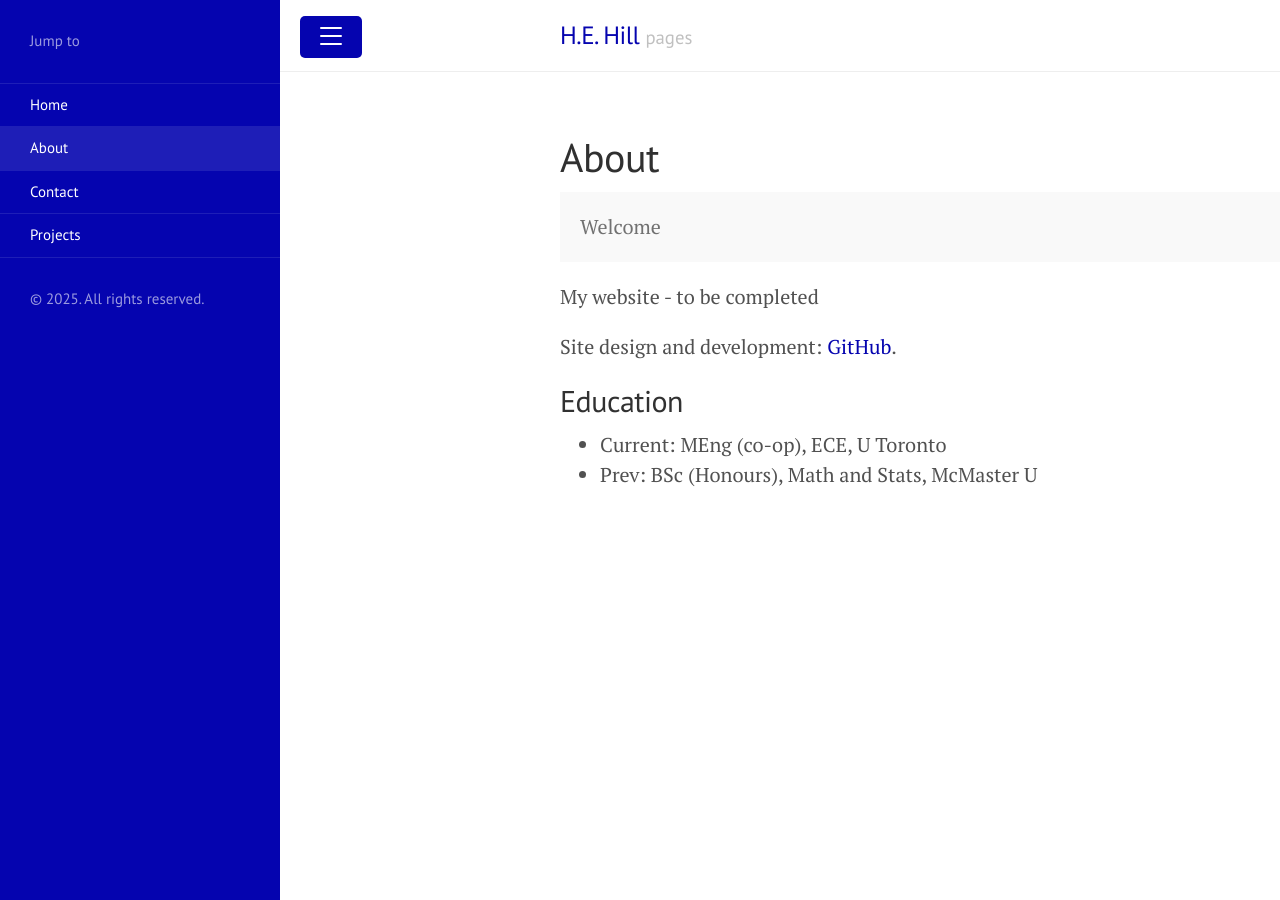
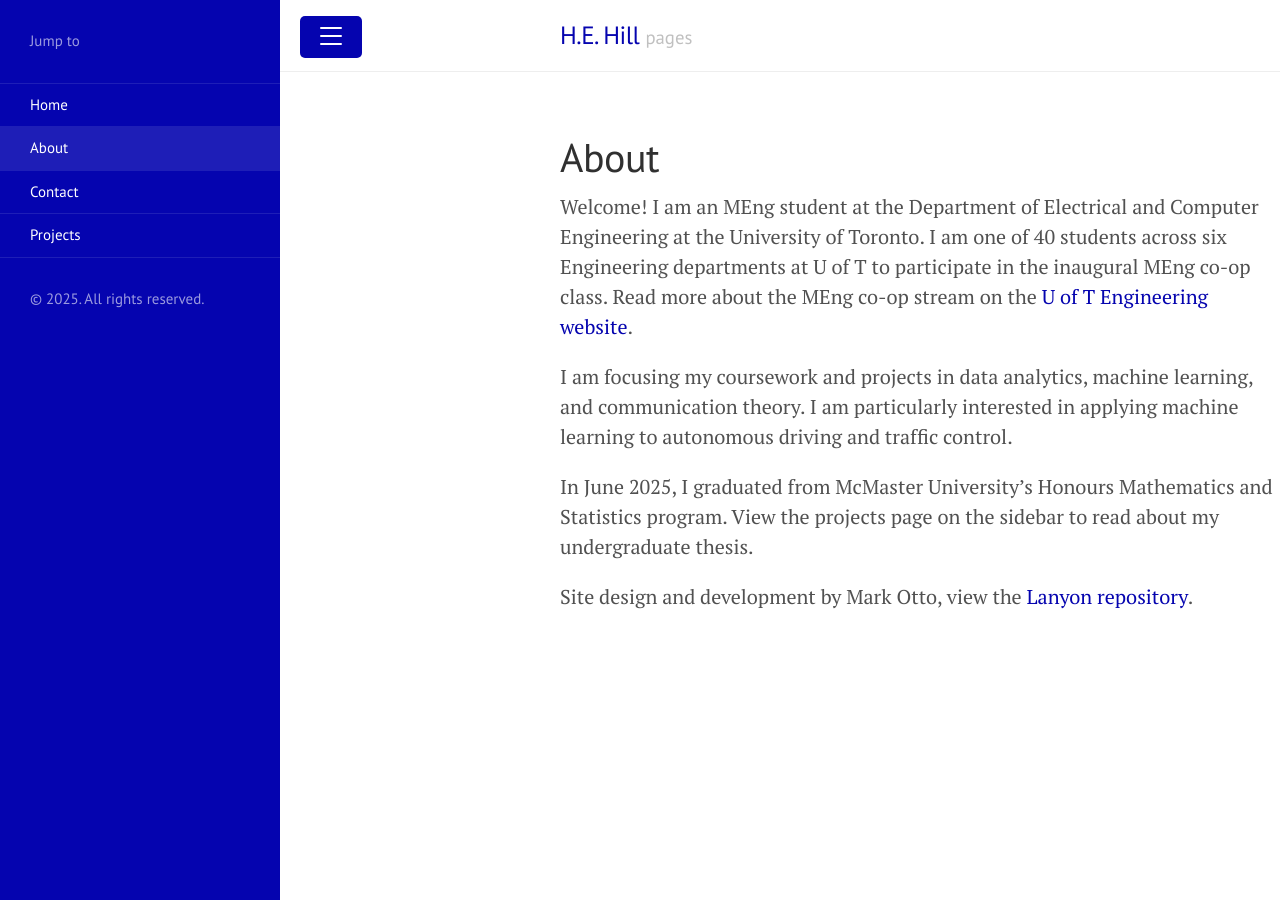
Before and after one commit to hidekihill/hidekihill.github.io, a Jekyll site: the page built from about.md, in a window 1280 px wide. Built offline with Jekyll 4.4.1, drawn with Linux system fonts in a browser that asks for light colours.

Commit message:
Update about.md

```diff
--- a/about.md
+++ b/about.md
@@ -2,15 +2,11 @@
 layout: page
 title: About
 ---
+Welcome! I am an MEng student at the Department of Electrical and Computer Engineering at the University of Toronto. I am one of 40 students across six Engineering departments at U of T to participate in the inaugural MEng co-op class. Read more about the MEng co-op stream on the [U of T Engineering website](https://gradstudies.engineering.utoronto.ca/master-of-engineering-meng/meng-co-op-program/?utm_source=FASE_ECE&utm_medium=banner&utm_campaign=meng_coop).
 
-<p class="message">
-  Welcome
-</p>
+I am focusing my coursework and projects in data analytics, machine learning, and communication theory. I am particularly interested in applying machine learning to autonomous driving and traffic control.
 
-My website - to be completed
+In June 2025, I graduated from McMaster University's Honours Mathematics and Statistics program. View the projects page on the sidebar to read about my undergraduate thesis.
 
-Site design and development: [GitHub](https://github.com/poole).
 
-## Education
-* Current: MEng (co-op), ECE, U Toronto
-* Prev: BSc (Honours), Math and Stats, McMaster U
+Site design and development by Mark Otto, view the [Lanyon repository](https://github.com/poole/lanyon).
```
